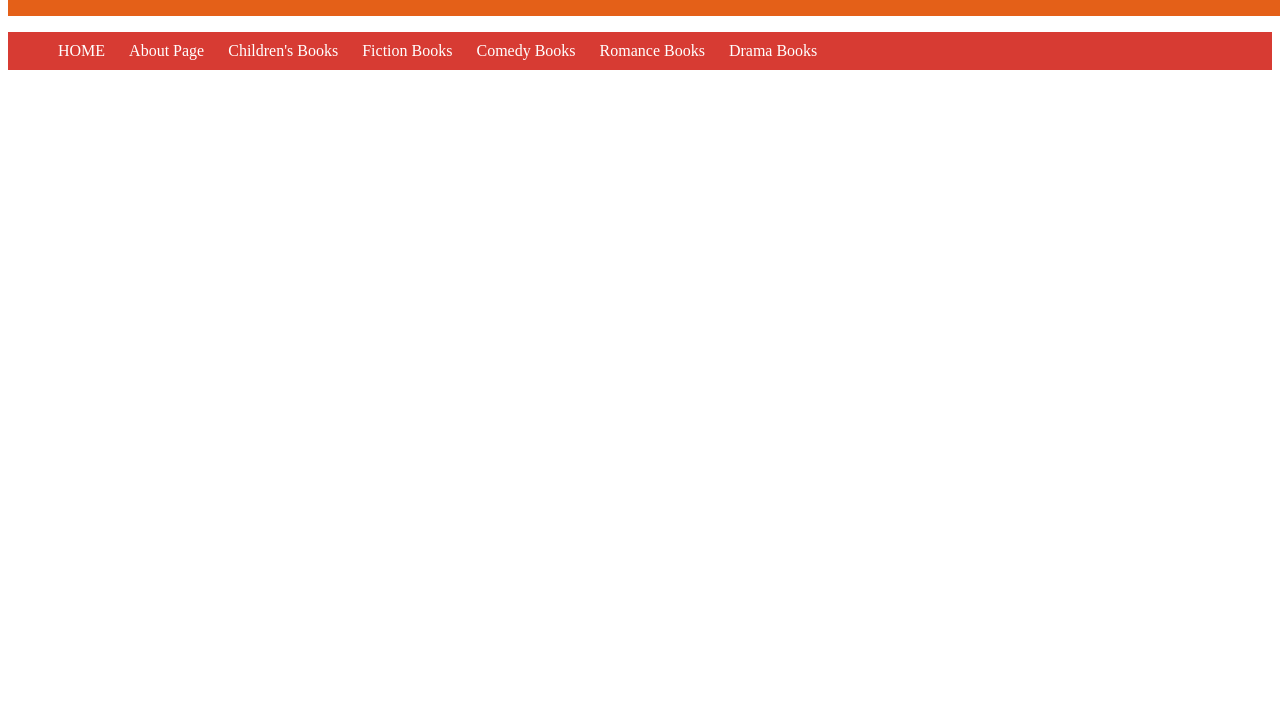
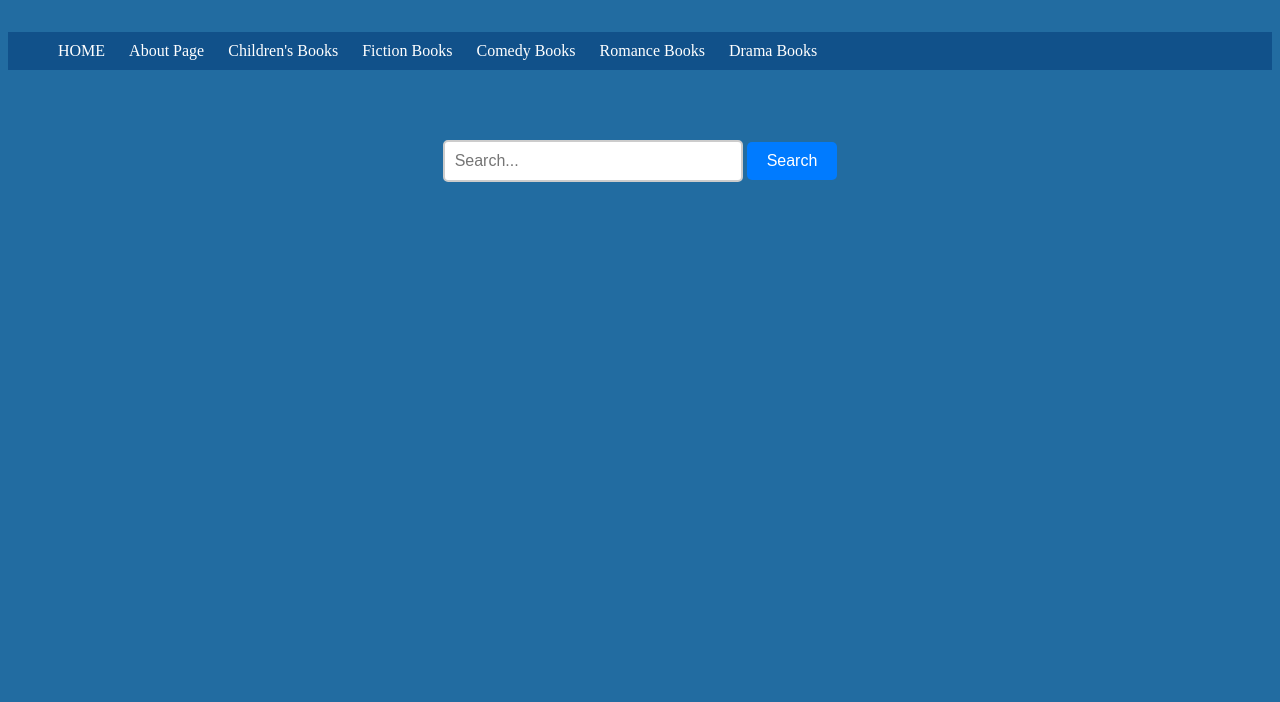
Before and after one commit to ChiaEE/INST377---Group-13, a plain HTML site: page HomePage.html in a window 1280 px wide. Shown: the part 98-800 px from the top of the page. Drawn offline with Linux system fonts and the light colour scheme.

Commit message:
I changed the background color and create a search bar function, but it does not search anything at the moment

```diff
--- a/HomePage.css
+++ b/HomePage.css
@@ -2,7 +2,7 @@
     text-align: center;
     color: white;
     width: 100%;
-    background-color: #e46018;
+    background-color: #226ca1;
     padding: 10px;
     margin: 0%;
     font-family: Cambria, Cochin, Georgia, Times, 'Times New Roman', serif;
@@ -23,7 +23,7 @@
   }
 
   #main-nav {
-    background-color: #d73b33;
+    background-color: #11518a;
     color: white;
     margin: 0;
 }
@@ -61,3 +61,26 @@
     text-align: center;
     padding: 10px;
 }
+
+
+.search-container {
+    text-align: center;
+}
+
+.search-input {
+    padding: 10px;
+    width: 300px;
+    border: 2px solid #ccc;
+    border-radius: 5px;
+    font-size: 16px;
+}
+
+.search-button {
+    padding: 10px 20px;
+    background-color: #007bff;
+    color: white;
+    border: none;
+    border-radius: 5px;
+    cursor: pointer;
+    font-size: 16px;
+}
--- a/HomePage.html
+++ b/HomePage.html
@@ -3,7 +3,7 @@
     <title>Book Database</title>
     <link rel="stylesheet" href="HomePage.css">
 </head>
-<body>
+<body style="background-color: #226ca1;">
     <!-- Header Section -->
     <header id="bar">
         <h1>Paramount Book Search</h1>
@@ -22,5 +22,15 @@
     </nav>
 
     <div id="results"></div>
+    <br><br><br>
+
+    <!-- Search Bar -->
+    <div class="search-container">
+        <form action="#" method="get">
+            <input type="text" class="search-input" placeholder="Search...">
+            <button type="submit" class="search-button">Search</button>
+        </form>
+    </div>
+
 </body>
 </html>
```
